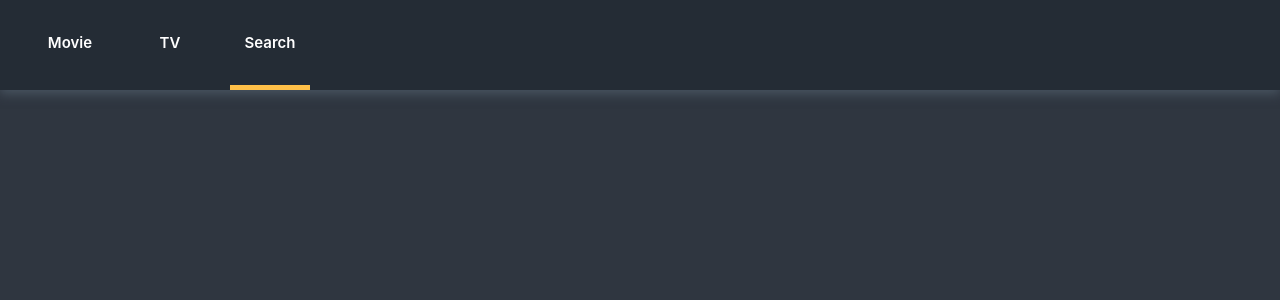
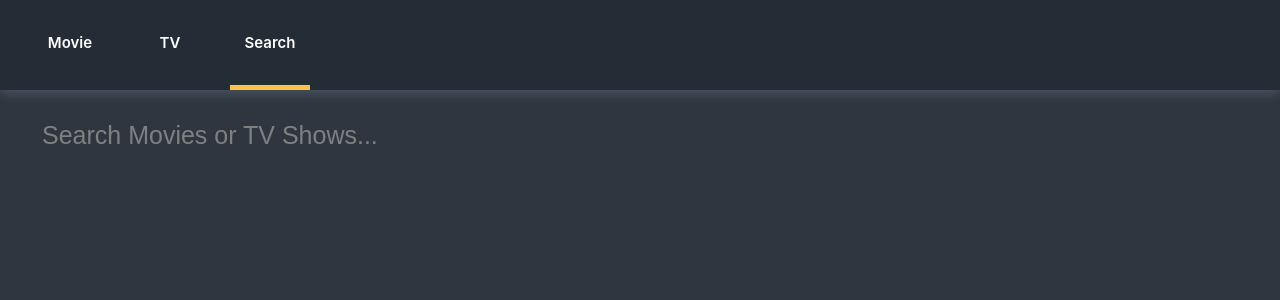
Before and after one commit to ddamjengi1020/junflix, a React (Create React App) app: page /search in a window 1280 px wide. Shown: the top 300 px of the page. Built offline with nearby package versions, Linux system fonts and the light colour scheme; no server answers.

Commit message:
#4-2 searchPresenter(without poster) & Error message process

```diff
--- /dev/null
+++ b/src/Components/Error.js
@@ -0,0 +1,25 @@
+import React from "react";
+import styled from "styled-components";
+import propTypes from "prop-types";
+
+const Container = styled.div`
+  width: 100%;
+  display: flex;
+  justify-content: center;
+`;
+
+const Text = styled.span`
+  font-size: 18px;
+`;
+
+const Error = ({ text }) => (
+  <Container>
+    <Text>{text}</Text>
+  </Container>
+);
+
+Error.propTypes = {
+  text: propTypes.string.isRequired
+};
+
+export default Error;
--- a/src/Routes/Movie/MoviePresenter.js
+++ b/src/Routes/Movie/MoviePresenter.js
@@ -3,6 +3,7 @@ import propTypes from "prop-types";
 import styled from "styled-components";
 import Section from "Components/Section";
 import Loader from "Components/Loader";
+import Error from "Components/Error";
 
 const Container = styled.div`
   padding: 0px 40px;
@@ -56,6 +57,7 @@ const MoviePresenter = ({ nowPlaying, upcoming, popular, error, loading }) =>
           ))}
         </Section>
       )}
+      {error && <Error text={error} />}
     </Container>
   );
 
--- a/src/Routes/Search/SearchContainer.js
+++ b/src/Routes/Search/SearchContainer.js
@@ -6,7 +6,7 @@ export default class extends React.Component {
   state = {
     movieResults: null,
     tvResults: null,
-    searchTerm: "code",
+    searchTerm: "",
     error: null,
     loading: false
   };
@@ -15,11 +15,21 @@ export default class extends React.Component {
     this.handleSubmit();
   }
 
-  handleSubmit = () => {
+  handleSubmit = event => {
+    if (event) event.preventDefault();
     const { searchTerm } = this.state;
     if (searchTerm !== "") {
       this.searchByTerm();
     }
+  };
+
+  updateTerm = e => {
+    const {
+      target: { value }
+    } = e;
+    this.setState({
+      searchTerm: value
+    });
   };
 
   searchByTerm = async () => {
@@ -57,6 +67,7 @@ export default class extends React.Component {
         error={error}
         loading={loading}
         handleSubmit={this.handleSubmit}
+        updateTerm={this.updateTerm}
       />
     );
   }
--- a/src/Routes/Search/SearchPresenter.js
+++ b/src/Routes/Search/SearchPresenter.js
@@ -1,7 +1,33 @@
-// import React from "react";
+import React from "react";
 import propTypes from "prop-types";
-// import styled from "styled-components";
-// import Loader from "../../Components/Loader";
+import styled from "styled-components";
+import Loader from "Components/Loader";
+import Section from "Components/Section";
+import Error from "Components/Error";
+
+const Container = styled.div`
+  padding: 0 40px;
+`;
+
+const Form = styled.form`
+  max-width: 350px;
+`;
+
+const Input = styled.input`
+  width: 100%;
+  padding-bottom: 10px;
+  background-color: transparent;
+  border: none;
+  color: white;
+  font-size: 25px;
+  &:active,
+  &:focus {
+    outline: none;
+  }
+  &::placeholder {
+    color: grey;
+  }
+`;
 
 const SearchPresenter = ({
   movieResults,
@@ -9,8 +35,40 @@ const SearchPresenter = ({
   searchTerm,
   error,
   loading,
-  handleSubmit
-}) => null;
+  handleSubmit,
+  updateTerm
+}) => (
+  <Container>
+    <Form onSubmit={handleSubmit}>
+      <Input
+        placeholder="Search Movies or TV Shows..."
+        value={searchTerm}
+        onChange={updateTerm}
+      />
+    </Form>
+    {loading ? (
+      <Loader />
+    ) : (
+      <>
+        {movieResults && movieResults.length > 0 && (
+          <Section title="Movie Results">
+            {movieResults.map(movie => (
+              <span key={movie.id}>{movie.title}</span>
+            ))}
+          </Section>
+        )}
+        {tvResults && tvResults.length > 0 && (
+          <Section title="TV Results">
+            {tvResults.map(tv => (
+              <span key={tv.id}>{tv.name}</span>
+            ))}
+          </Section>
+        )}
+      </>
+    )}
+    {error && <Error text={error} />}
+  </Container>
+);
 
 SearchPresenter.propTypes = {
   movieResults: propTypes.array,
@@ -18,7 +76,8 @@ SearchPresenter.propTypes = {
   searchTerm: propTypes.string,
   error: propTypes.string,
   loading: propTypes.bool.isRequired,
-  handleSubmit: propTypes.func.isRequired
+  handleSubmit: propTypes.func.isRequired,
+  updateTerm: propTypes.func.isRequired
 };
 
 export default SearchPresenter;
--- a/src/Routes/TV/TVPresenter.js
+++ b/src/Routes/TV/TVPresenter.js
@@ -3,6 +3,7 @@ import propTypes from "prop-types";
 import styled from "styled-components";
 import Section from "Components/Section";
 import Loader from "Components/Loader";
+import Error from "Components/Error";
 
 const Container = styled.div`
   padding: 0px 40px;
@@ -56,6 +57,7 @@ const TVPresenter = ({ airingPlaying, topRating, popular, error, loading }) =>
           ))}
         </Section>
       )}
+      {error && <Error text={error} />}
     </Container>
   );
 
```
